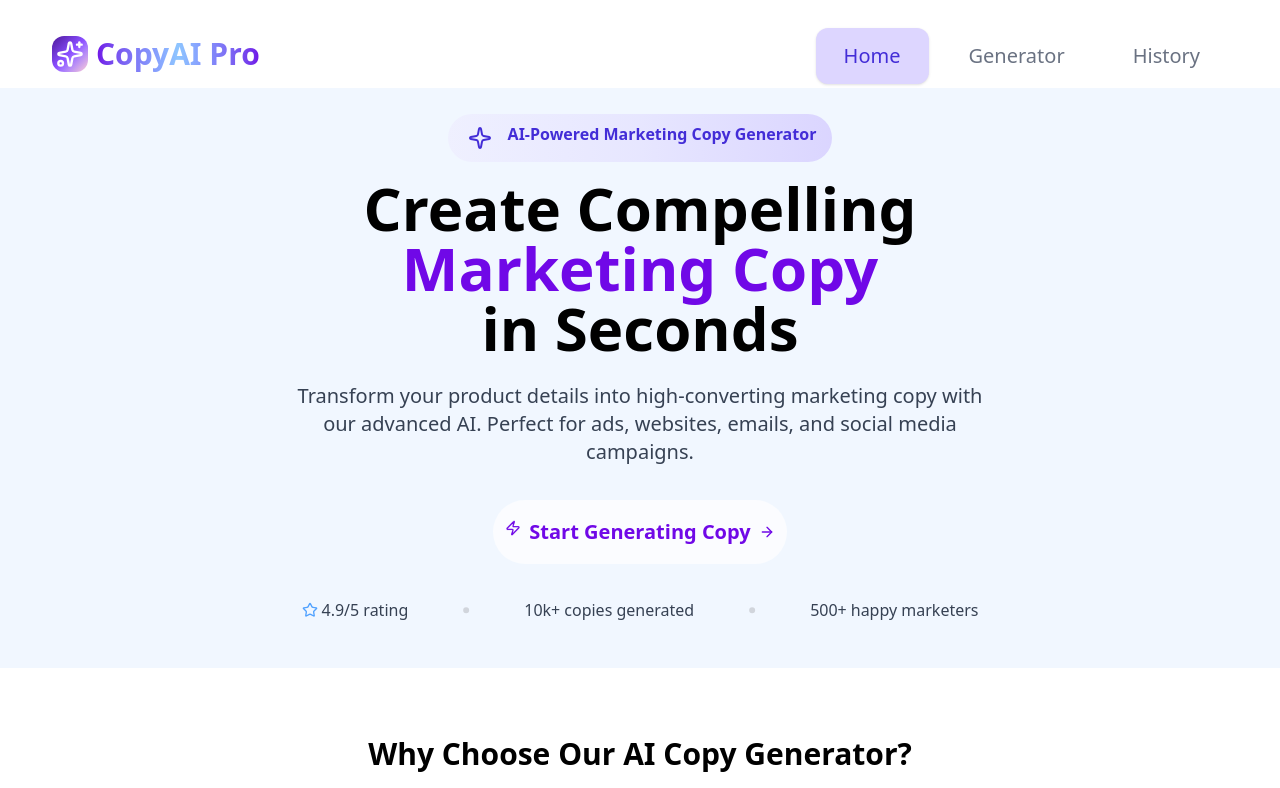
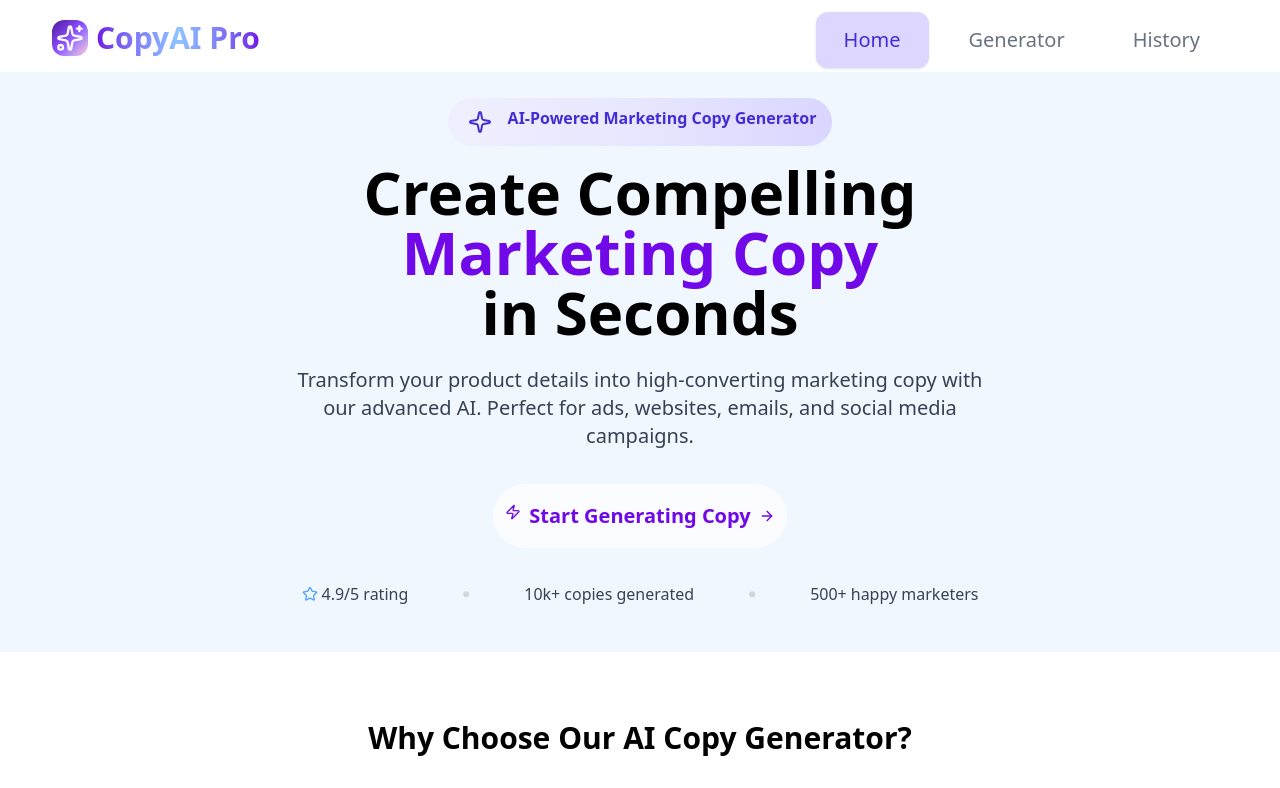
Before and after one commit to elaa-brahmi/ai-marketing-copy, a Next.js app: page / in a window 1280 px wide. Shown: the top 788 px of the page. Built offline with nearby package versions, Linux system fonts and the light colour scheme.

Commit message:
fix padding top

```diff
--- a/components/common/header.tsx
+++ b/components/common/header.tsx
@@ -17,8 +17,8 @@ export default function Header(){
     const [selected, setSelected] = React.useState("Home");
     return(
         <>
-            <div className="flex justify-between mt-4 sticky top-0  bg-white/70
-            z-50 pt-3 backdrop-blur h-18 px-3">
+            <div className="flex justify-between sticky top-0  bg-white/70
+            z-50 pt-3  backdrop-blur h-18 px-3">
                 <span className="flex items-start gap-2 py-2 mx-10">
                     <span className="md:h-9 md:w-9 sm:h-6 sm:w-6 rounded-xl bg-gradient-to-br from-violet-900 via-violet-500 to-rose-200 p-1">
                         <Sparkles className="md:h-7 md:w-7 sm:w-4 sm:h-4 text-white"/>
```
